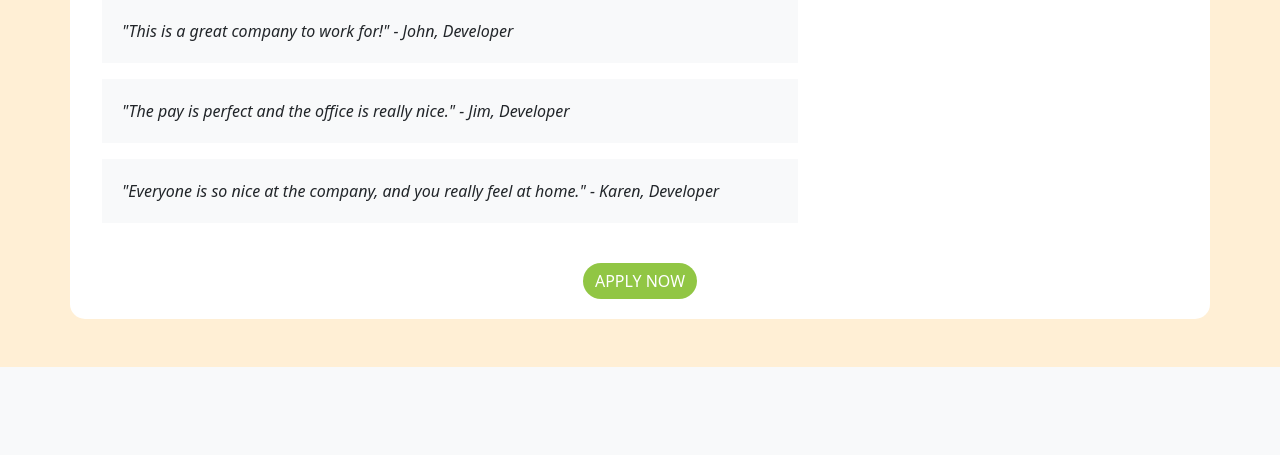
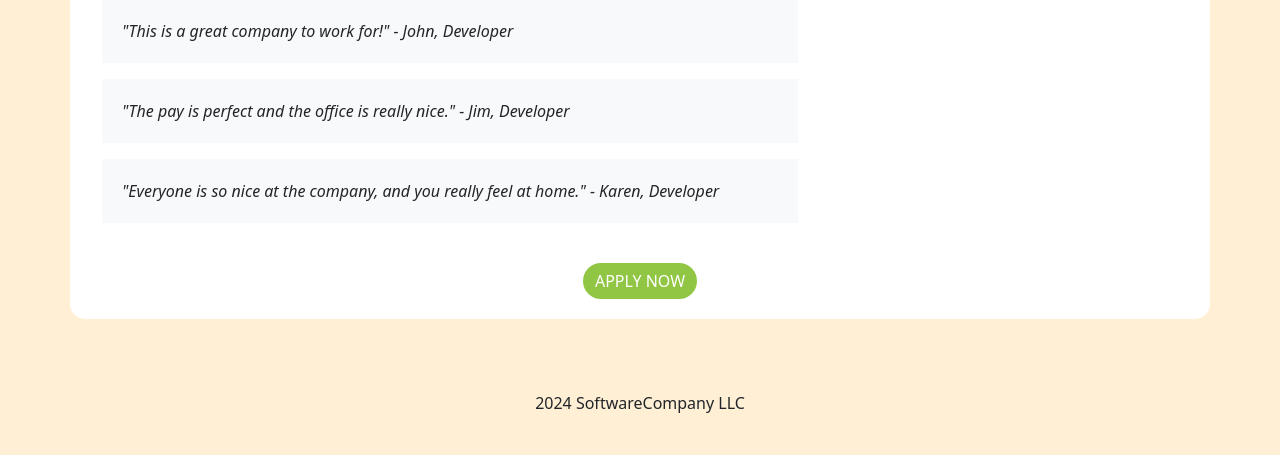
Before and after one commit to ktang520/application, a PHP site: page /views/home.html in a window 1280 px wide. Shown: the part 683-1138 px from the top of the page. Before the commit the page ends 1050 px from the top, so only its background shows below. Run offline with PHP 8.4, Linux system fonts and the light colour scheme.

Commit message:
Added comment headers to PHP and HTML files and added footer

```diff
--- a/styles/styles.css
+++ b/styles/styles.css
@@ -1,3 +1,9 @@
+/*
+Kasyn Tang
+January 20, 2024
+CSS file for Job App Setup
+*/
+
 body {
     background-color: papayawhip;
 }
--- a/views/home.html
+++ b/views/home.html
@@ -1,3 +1,9 @@
+<!--
+Kasyn Tang
+January 20, 2024
+HTML file for Job App Setup
+-->
+
 <!DOCTYPE html>
 <html lang="en">
 <head>
@@ -47,8 +53,11 @@
             </div>
         </div>
 
+    </section>
 
-    </section>
+    <footer class="text-center py-4">
+        <p>2024 SoftwareCompany LLC</p>
+    </footer>
 
 </body>
 </html>
```
